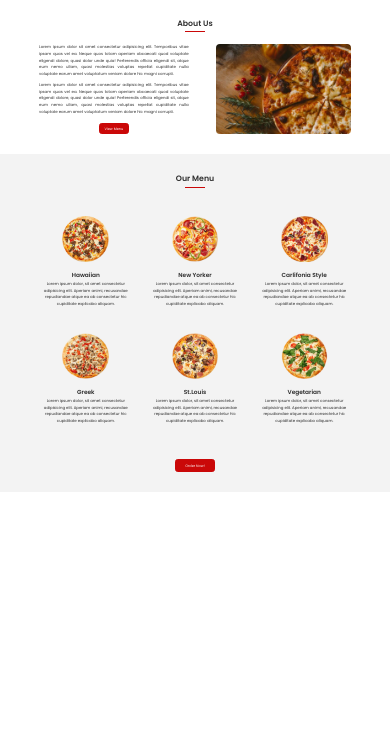
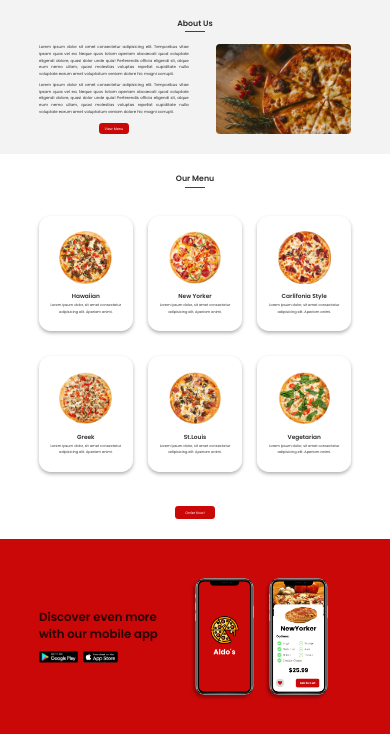
Before and after one commit to thesmartcoder7/aldos-pizza, a plain HTML site: page index.html in a window 390 px wide. Shown: the part 846-1580 px from the top of the page. Before the commit the page ends 1338 px from the top, so only its background shows below. Drawn offline with Linux system fonts and the light colour scheme.

Commit message:
style: finish styling the menu and cta section

```diff
--- a/css/index.css
+++ b/css/index.css
@@ -96,7 +96,7 @@ hr {
     display: flex;
     flex-direction: column;
     align-items: center;
-    background-color: #fff;
+    background-color: #f3f3f3;
 }
 
 #about .information {
@@ -157,7 +157,7 @@ hr {
     display: flex;
     flex-direction: column;
     align-items: center;
-    background-color:#f3f3f3
+    background-color:#fff
 }
 
 #menu .cards {
@@ -172,14 +172,18 @@ hr {
 #menu .cards .card{
     width: 30%;
     margin: 4% 0;
+    border-radius: 3vw;
+    box-shadow: 0vw 0.5vw 1vw rgba(0,0,0,0.3);
+    padding: 5% 2%;
 }
 
 #menu .cards .card img{
-    width: 50%;
+    width: 65%;
 }
 
 #menu .cards p{
    padding: 0 5%;
+   font-size: 0.9vw;
    /* text-align: justify; */
 }
 
@@ -194,3 +198,66 @@ hr {
     cursor: pointer;
     font-size: 0.9vw;
 }
+
+
+/* - - - mobile app section - - - */
+#cta{
+    width: 100%;
+    padding: 10%;
+    text-align: center;
+    display: flex;
+    flex-direction: row;
+    align-items: center;
+    justify-content: space-between;
+    background-color: #ca0808;
+}
+
+#cta .text {
+    width: 50%;
+    display: flex;
+    flex-direction: column;
+    align-items: flex-start;
+    justify-content: center;
+}
+
+#cta .text .words {
+    width: 100%;
+}
+
+#cta .text .words h3 {
+    font-size: 3vw;
+    text-align: left;
+    padding-right: 20%;
+    margin-bottom: 5%;
+}
+
+#cta .text .download {
+    width: 100%;
+    display: flex;
+    align-items: center;
+    justify-content: flex-start;
+
+}
+
+#cta .text .download .android {
+    width: 10vw;
+    margin: 0 3% 0 0;
+}
+
+#cta .text div .apple {
+    width: 9vw;
+}
+
+#cta .images{
+    width: 50%;
+    display: flex;
+    align-items: center;
+    justify-content: flex-start;
+}
+
+#cta .images img{
+    width: 15vw;
+    margin-right: 10%;
+    border-radius: 2.5vw;
+    box-shadow: -0.5vw 0.7vw 0.7vw rgba(0, 0, 0, 0.3);
+}
--- a/index.html
+++ b/index.html
@@ -47,47 +47,62 @@
                     <img src="assets/images/menu/menu1.png" alt="menu1">
                     <h3 class="menu">Hawaiian</h3>
                     <p>
-                        Lorem ipsum dolor, sit amet consectetur adipisicing elit. Aperiam animi, recusandae repudiandae atque ea ab consectetur hic cupiditate explicabo aliquam.
+                        Lorem ipsum dolor, sit amet consectetur adipisicing elit. Aperiam animi.
                     </p>
                 </div>
                 <div class="card">
                     <img src="assets/images/menu/menu2.png" alt="menu2">
                     <h3 class="menu">New Yorker</h3>
                     <p>
-                        Lorem ipsum dolor, sit amet consectetur adipisicing elit. Aperiam animi, recusandae repudiandae atque ea ab consectetur hic cupiditate explicabo aliquam.
+                        Lorem ipsum dolor, sit amet consectetur adipisicing elit. Aperiam animi.
                     </p>
                 </div>
                 <div class="card">
                     <img src="assets/images/menu/menu3.png" alt="menu3">
                     <h3 class="menu">Carlifonia Style</h3>
                     <p>
-                        Lorem ipsum dolor, sit amet consectetur adipisicing elit. Aperiam animi, recusandae repudiandae atque ea ab consectetur hic cupiditate explicabo aliquam.
+                        Lorem ipsum dolor, sit amet consectetur adipisicing elit. Aperiam animi.
                     </p>
                 </div>
                 <div class="card">
                     <img src="assets/images/menu/menu4.png" alt="menu4">
                     <h3 class="menu">Greek</h3>
                     <p>
-                        Lorem ipsum dolor, sit amet consectetur adipisicing elit. Aperiam animi, recusandae repudiandae atque ea ab consectetur hic cupiditate explicabo aliquam.
+                        Lorem ipsum dolor, sit amet consectetur adipisicing elit. Aperiam animi.
                     </p>
                 </div>
                 <div class="card">
                     <img src="assets/images/menu/menu5.png" alt="menu5">
                     <h3 class="menu">St.Louis</h3>
                     <p>
-                        Lorem ipsum dolor, sit amet consectetur adipisicing elit. Aperiam animi, recusandae repudiandae atque ea ab consectetur hic cupiditate explicabo aliquam.
+                        Lorem ipsum dolor, sit amet consectetur adipisicing elit. Aperiam animi.
                     </p>
                 </div>
                 <div class="card">
                     <img src="assets/images/menu/menu6.png" alt="menu6">
                     <h3 class="menu">Vegetarian</h3>
                     <p>
-                        Lorem ipsum dolor, sit amet consectetur adipisicing elit. Aperiam animi, recusandae repudiandae atque ea ab consectetur hic cupiditate explicabo aliquam.
+                        Lorem ipsum dolor, sit amet consectetur adipisicing elit. Aperiam animi.
                     </p>
                 </div>
             </div>
             <button id="order">Order Now!</button>
         </section>
+        <section id="cta">
+            <div class="text">
+               <div class="words">
+                <h3>Discover even more with our mobile app</h3>
+               </div>
+               <div class="download">
+                   <img class="android" src="assets/images/android.png" alt="android">
+                   <img class="apple" src="assets/images/apple.png" alt="apple">
+               </div>
+            </div>
+            <div class="images">
+                <img  src="assets/images/mobile1.png" alt="aldo's">
+                <img  src="assets/images/mobile2.png" alt="aldo's">
+            </div>
+        </section>
     </main>
     <script src="js/index.js"></script>
 </body>
```
Also changed, not shown: assets/images/android.png (added), assets/images/apple.png (added), assets/images/mobile1.png (added), assets/images/mobile2.png (added).
